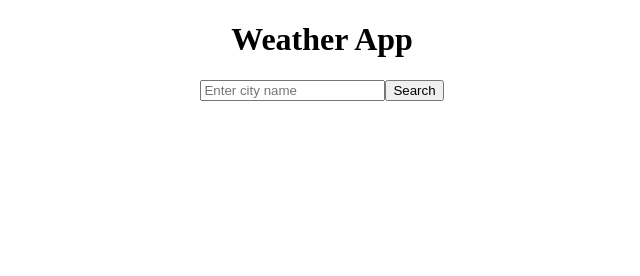
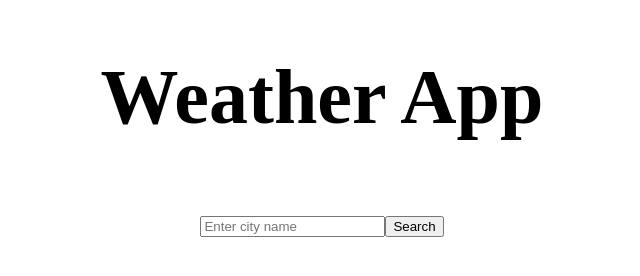
Before and after one commit to acciojob/city-weather-vishalpawar132, a React app: page / in a window 1280 px wide. Shown: the whole page, without its empty margins (318-958 px from the left). Built offline with nearby package versions, Linux system fonts and the light colour scheme.

Commit message:
commit-4

```diff
--- a/src/components/App.js
+++ b/src/components/App.js
@@ -22,7 +22,7 @@ function App() {
   };
 
   return (
-    <div className="App">
+    <div className="App weather">
       <h1>Weather App</h1>
       <div className="search">
         <input
--- a/src/styles/App.css
+++ b/src/styles/App.css
@@ -3,5 +3,5 @@
     text-align: center;
 }
 .weather{
-    font-size: 40px;
+    font-size: 39px;
 }
```
